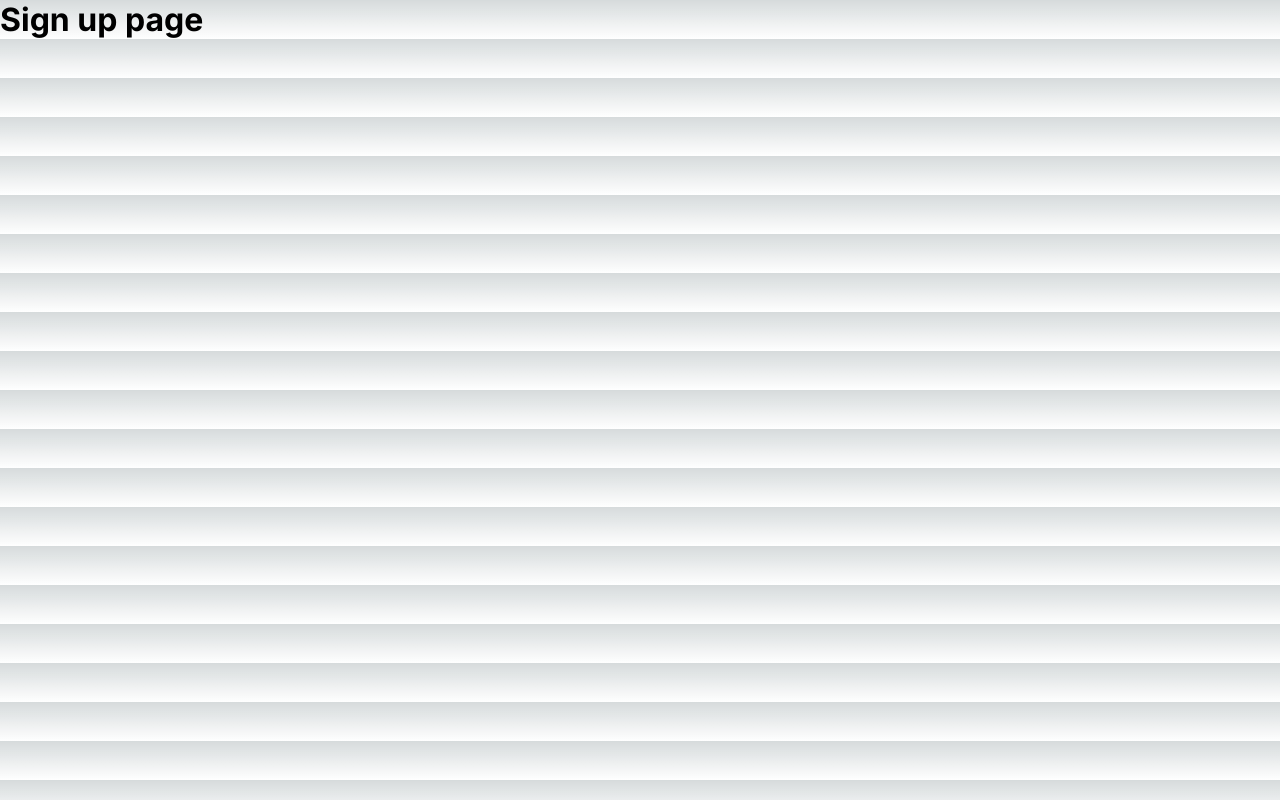
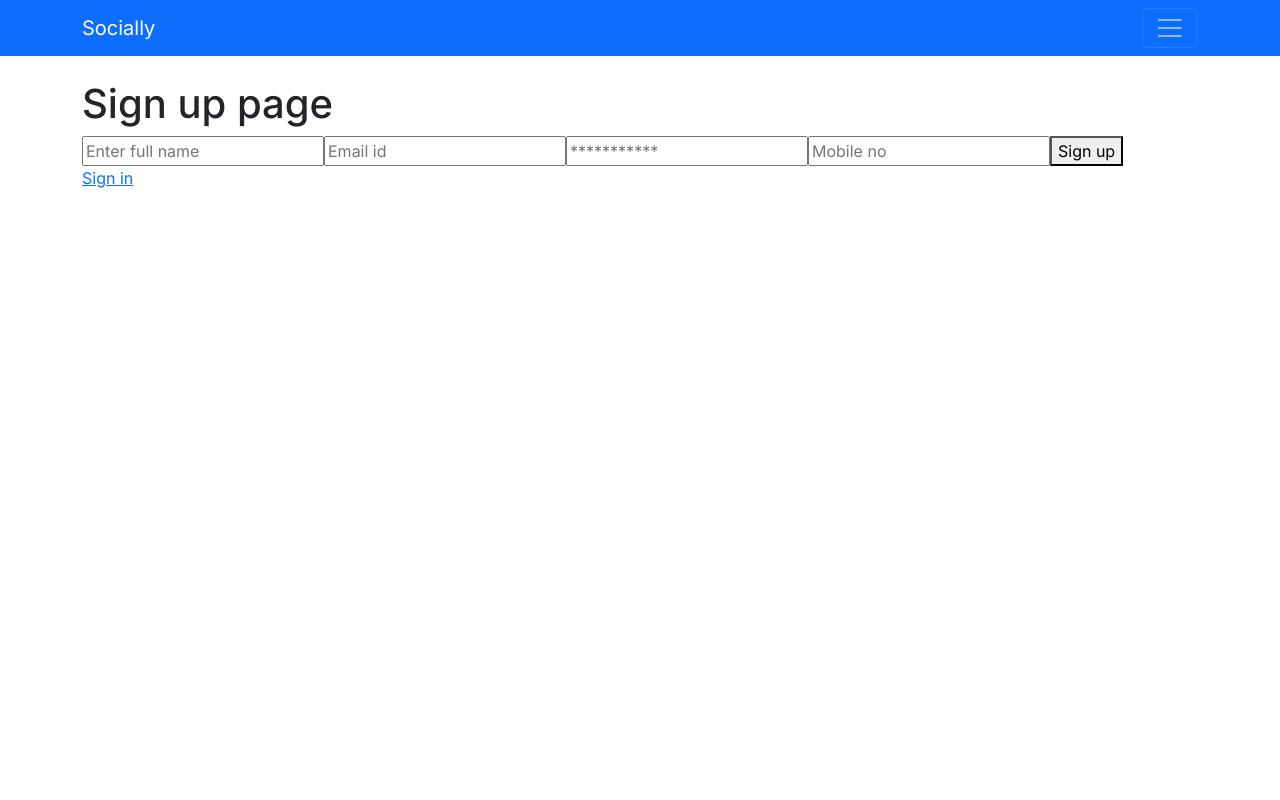
Before and after one commit to frontendweb-sg/socially, a Next.js app: page /signup in a window 1280 px wide. Built offline with nearby package versions, Linux system fonts and the light colour scheme.

Commit message:
update sign/sign up page

```diff
--- a/package.json
+++ b/package.json
@@ -16,6 +16,7 @@
     "@types/react-dom": "18.2.6",
     "axios": "^1.4.0",
     "bcryptjs": "^2.4.3",
+    "bootstrap": "^5.3.0",
     "eslint": "8.44.0",
     "eslint-config-next": "13.4.9",
     "formik": "^2.4.2",
--- a/src/app/(auth)/signin/page.tsx
+++ b/src/app/(auth)/signin/page.tsx
@@ -1,4 +1,5 @@
 import SigninForm from "@/components/auth/SigninForm";
+import Link from "next/link";
 
 const Page = () => {
   return (
@@ -6,6 +7,8 @@ const Page = () => {
       <h1>Sign in page</h1>
 
       <SigninForm />
+
+      <Link href="/signup">Sign up</Link>
     </div>
   );
 };
--- a/src/app/(auth)/signup/page.tsx
+++ b/src/app/(auth)/signup/page.tsx
@@ -1,7 +1,12 @@
+import SignupForm from "@/components/auth/SignupForm";
+import Link from "next/link";
+
 const Page = () => {
   return (
     <div>
       <h1>Sign up page</h1>
+      <SignupForm />
+      <Link href="/signin">Sign in</Link>
     </div>
   );
 };
--- a/src/app/api/auth/[...nextauth]/route.ts
+++ b/src/app/api/auth/[...nextauth]/route.ts
@@ -35,7 +35,6 @@ const handler = NextAuth({
   ],
   callbacks: {
     async jwt({ token, user }) {
-      console.log(token, user);
       return { ...token, ...user };
     },
     async session({ session, token }) {
--- a/src/app/globals.css
+++ b/src/app/globals.css
@@ -1,105 +1,3 @@
-:root {
-  --max-width: 1100px;
-  --border-radius: 12px;
-  --font-mono: ui-monospace, Menlo, Monaco, 'Cascadia Mono', 'Segoe UI Mono',
-    'Roboto Mono', 'Oxygen Mono', 'Ubuntu Monospace', 'Source Code Pro',
-    'Fira Mono', 'Droid Sans Mono', 'Courier New', monospace;
-
-  --foreground-rgb: 0, 0, 0;
-  --background-start-rgb: 214, 219, 220;
-  --background-end-rgb: 255, 255, 255;
-
-  --primary-glow: conic-gradient(
-    from 180deg at 50% 50%,
-    #16abff33 0deg,
-    #0885ff33 55deg,
-    #54d6ff33 120deg,
-    #0071ff33 160deg,
-    transparent 360deg
-  );
-  --secondary-glow: radial-gradient(
-    rgba(255, 255, 255, 1),
-    rgba(255, 255, 255, 0)
-  );
-
-  --tile-start-rgb: 239, 245, 249;
-  --tile-end-rgb: 228, 232, 233;
-  --tile-border: conic-gradient(
-    #00000080,
-    #00000040,
-    #00000030,
-    #00000020,
-    #00000010,
-    #00000010,
-    #00000080
-  );
-
-  --callout-rgb: 238, 240, 241;
-  --callout-border-rgb: 172, 175, 176;
-  --card-rgb: 180, 185, 188;
-  --card-border-rgb: 131, 134, 135;
-}
-
-@media (prefers-color-scheme: dark) {
-  :root {
-    --foreground-rgb: 255, 255, 255;
-    --background-start-rgb: 0, 0, 0;
-    --background-end-rgb: 0, 0, 0;
-
-    --primary-glow: radial-gradient(rgba(1, 65, 255, 0.4), rgba(1, 65, 255, 0));
-    --secondary-glow: linear-gradient(
-      to bottom right,
-      rgba(1, 65, 255, 0),
-      rgba(1, 65, 255, 0),
-      rgba(1, 65, 255, 0.3)
-    );
-
-    --tile-start-rgb: 2, 13, 46;
-    --tile-end-rgb: 2, 5, 19;
-    --tile-border: conic-gradient(
-      #ffffff80,
-      #ffffff40,
-      #ffffff30,
-      #ffffff20,
-      #ffffff10,
-      #ffffff10,
-      #ffffff80
-    );
-
-    --callout-rgb: 20, 20, 20;
-    --callout-border-rgb: 108, 108, 108;
-    --card-rgb: 100, 100, 100;
-    --card-border-rgb: 200, 200, 200;
-  }
-}
-
-* {
-  box-sizing: border-box;
-  padding: 0;
-  margin: 0;
-}
-
-html,
-body {
-  max-width: 100vw;
-  overflow-x: hidden;
-}
-
-body {
-  color: rgb(var(--foreground-rgb));
-  background: linear-gradient(
-      to bottom,
-      transparent,
-      rgb(var(--background-end-rgb))
-    )
-    rgb(var(--background-start-rgb));
-}
-
-a {
-  color: inherit;
-  text-decoration: none;
-}
-
 @media (prefers-color-scheme: dark) {
   html {
     color-scheme: dark;
--- a/src/app/layout.tsx
+++ b/src/app/layout.tsx
@@ -1,7 +1,9 @@
 import AuthProvider from "@/components/providers/AuthProvider";
+import Header from "@/components/layout/Header";
+import { Inter } from "next/font/google";
+import type { Metadata } from "next";
+import "bootstrap/dist/css/bootstrap.min.css";
 import "./globals.css";
-import type { Metadata } from "next";
-import { Inter } from "next/font/google";
 
 const inter = Inter({ subsets: ["latin"] });
 
@@ -18,7 +20,10 @@ export default function RootLayout({
   return (
     <html lang="en">
       <body className={inter.className}>
-        <AuthProvider>{children}</AuthProvider>
+        <AuthProvider>
+          <Header />
+          <div className="container mt-4 mb-4">{children}</div>
+        </AuthProvider>
       </body>
     </html>
   );
--- a/src/components/auth/SigninForm.tsx
+++ b/src/components/auth/SigninForm.tsx
@@ -27,7 +27,6 @@ const SigninForm = () => {
           ...values,
         });
 
-        console.log(result);
         if (result?.error) {
           setError(result.error);
         }
@@ -36,10 +35,11 @@ const SigninForm = () => {
       },
     });
 
+  let message = loading && <p>{AppContent.signInWait}</p>;
   return (
     <form onSubmit={handleSubmit}>
       {error && <p>{error}</p>}
-      {loading && <p>Wait authenticating...</p>}
+      {message}
       <input
         placeholder="Email id"
         name="email"
--- /dev/null
+++ b/src/components/auth/SignupForm.tsx
@@ -0,0 +1,85 @@
+"use client";
+import { signup } from "@/lib/auth";
+import { AppContent } from "@/utils/content";
+import { useFormik } from "formik";
+import { redirect } from "next/navigation";
+import { useState } from "react";
+/**
+ * Sign-in component
+ * @returns
+ */
+const SignupForm = () => {
+  const [error, setError] = useState("");
+  const [loading, setLoading] = useState(false);
+
+  const { values, errors, touched, handleBlur, handleChange, handleSubmit } =
+    useFormik({
+      initialValues: {
+        name: "",
+        email: "",
+        password: "",
+        mobile: "",
+      },
+      async onSubmit(values, {}) {
+        setLoading(true);
+        setError("");
+
+        try {
+          const result = await signup(values);
+          if (result.status === 201) {
+            setTimeout(() => {
+              redirect("/signin");
+            }, 3000);
+          }
+        } catch (error) {
+          if (error instanceof Error) setError(error.message);
+        } finally {
+          setLoading(false);
+        }
+      },
+    });
+
+  return (
+    <form onSubmit={handleSubmit}>
+      {error && <p>{error}</p>}
+      {loading && <p>{AppContent.signUpWait}</p>}
+      <input
+        name="name"
+        type="text"
+        placeholder="Enter full name"
+        value={values.name}
+        onBlur={handleBlur}
+        onChange={handleChange}
+      />
+      <input
+        name="email"
+        type="email"
+        placeholder="Email id"
+        value={values.email}
+        onBlur={handleBlur}
+        onChange={handleChange}
+      />
+      <input
+        name="password"
+        type="password"
+        placeholder="***********"
+        value={values.password}
+        onBlur={handleBlur}
+        onChange={handleChange}
+      />
+      <input
+        name="mobile"
+        type="text"
+        placeholder="Mobile no"
+        value={values.mobile}
+        onBlur={handleBlur}
+        onChange={handleChange}
+      />
+      <button type="submit" disabled={loading}>
+        {loading ? AppContent.loading : AppContent.signUp}
+      </button>
+    </form>
+  );
+};
+
+export default SignupForm;
--- /dev/null
+++ b/src/components/layout/Header.tsx
@@ -0,0 +1,28 @@
+import { AppContent } from "@/utils/content";
+import Link from "next/link";
+
+const Header = () => {
+  return (
+    <header className="navbar navbar-dark bg-primary">
+      <div className="container">
+        <Link className="navbar-brand" href="/">
+          {AppContent.brand}
+        </Link>
+
+        <button
+          className="navbar-toggler"
+          type="button"
+          data-bs-toggle="collapse"
+          data-bs-target="#navbarSupportedContent"
+          aria-controls="navbarSupportedContent"
+          aria-expanded="false"
+          aria-label="Toggle navigation"
+        >
+          <span className="navbar-toggler-icon"></span>
+        </button>
+      </div>
+    </header>
+  );
+};
+
+export default Header;
--- a/src/utils/content.ts
+++ b/src/utils/content.ts
@@ -9,4 +9,6 @@ export const AppContent = {
   signIn: "Sign in",
   signUp: "Sign up",
   loading: "Loading...",
+  signInWait: "Please wait authenticating...",
+  signUpWait: "Please wait registering...",
 };
```
Also changed, not shown: src/utils/font.ts (added, +23 -0 lines), 1 other file (tests, documents, lock files or other folders).
